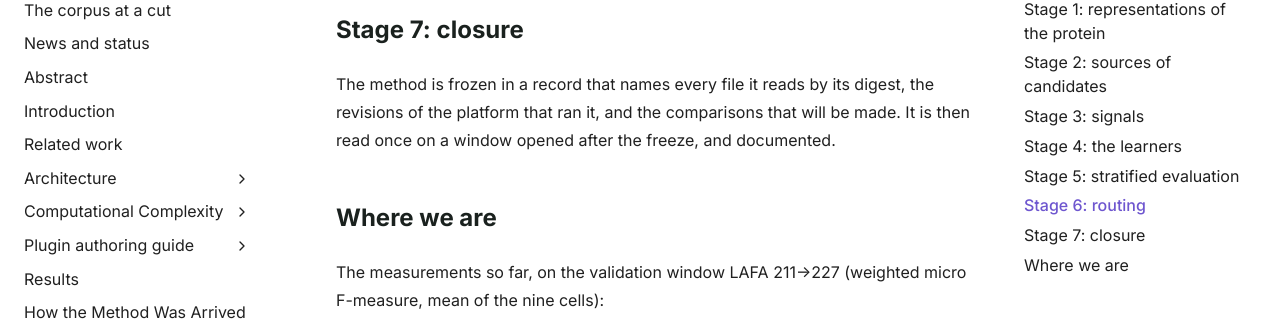
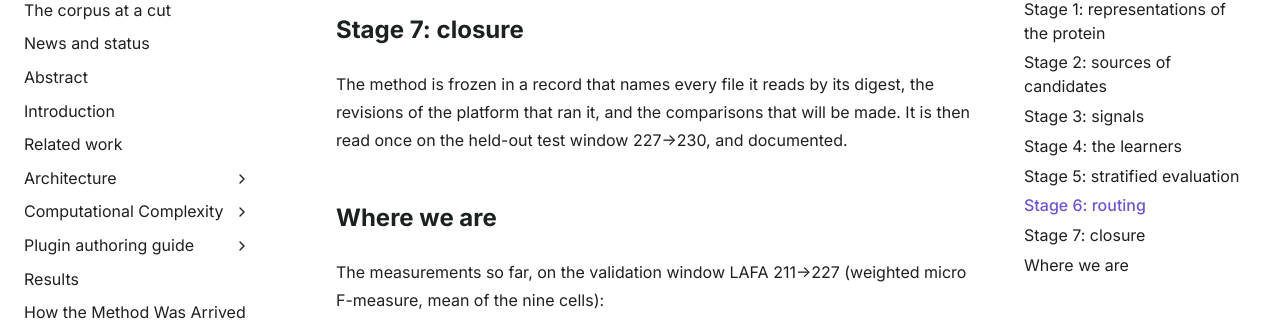
Before and after one commit to frapercan/PROTEA, a Sphinx documentation site: the page built from docs/source/research_line.rst, in a window 1280 px wide and 900 px high, scrolled down 5565 px. Shown: the part 186-509 px from the top of the window. Built offline with Sphinx 7.4.7, drawn with Linux system fonts in a browser that asks for light colours.

Commit message:
docs(research-line): the closure is read once on the held-out test window 227->230
Stage 7 and the status block named the final read as one on a window
opened after the freeze. The author's frame is the held-out test window
227->230, read once by the frozen method; both now say so.

```diff
--- a/docs/source/_data/news.json
+++ b/docs/source/_data/news.json
@@ -15,7 +15,7 @@
    "Release the platform with the cut photos and the identity of each method.",
    "Publish the champion's predictions every night.",
    "Re-run every component of the research line at every cut and measure it by strata.",
-   "Route the best combination per stratum, freeze it, and read it once on a window opened after the freeze.",
+   "Route the best combination per stratum, freeze it, and read it once on the held-out test window 227->230.",
    "Close the thesis."
   ]
  },
--- a/docs/source/research_line.rst
+++ b/docs/source/research_line.rst
@@ -248,7 +248,7 @@ Stage 7: closure
 
 The method is frozen in a record that names every file it reads by its digest,
 the revisions of the platform that ran it, and the comparisons that will be
-made. It is then read once on a window opened after the freeze, and documented.
+made. It is then read once on the held-out test window 227->230, and documented.
 
 Where we are
 ------------
```
